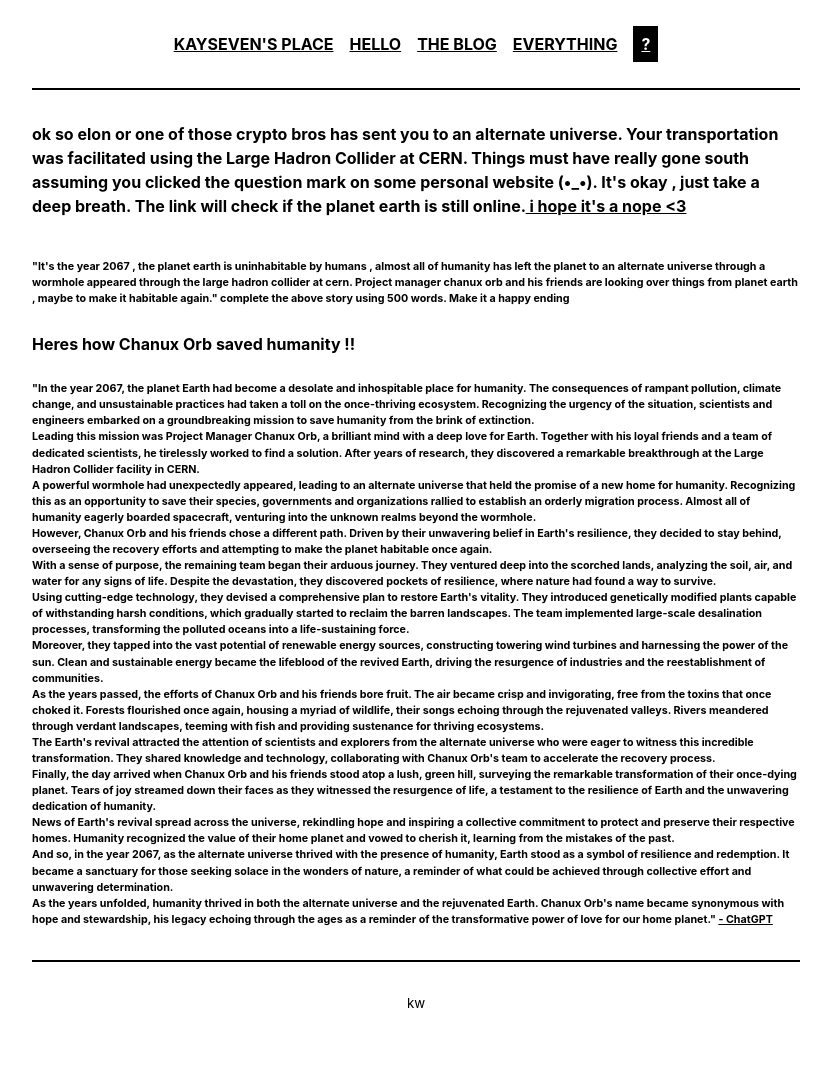
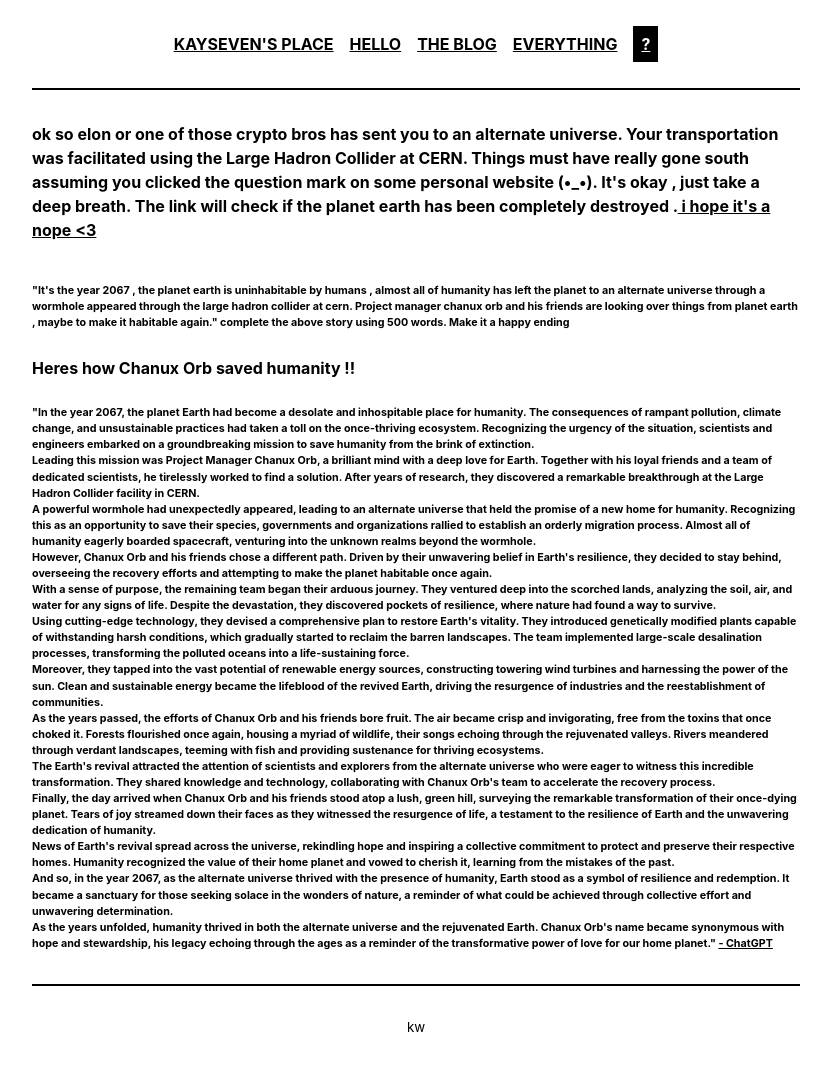
Before and after one commit to kushantha7/kushantha7.github.io, a Jekyll site: the page built from _pages/htlhcdtwy.md, in a window 1280 px wide. Shown: the whole page, without its empty margins (224-1055 px from the left). Built offline with Jekyll 4.4.1, drawn with Linux system fonts in a browser that asks for light colours; before the commit the page ends 1062 px from its top, so only the background shows below that.

Commit message:
Update htlhcdtwy.md

```diff
--- a/_pages/htlhcdtwy.md
+++ b/_pages/htlhcdtwy.md
@@ -6,7 +6,7 @@ title: htlhcdtwy
  <h4>
    ok so elon or one of those crypto bros has sent you to an alternate universe. Your transportation was facilitated using the Large Hadron Collider at CERN.
    Things must have really gone south assuming you clicked the question mark on some personal website (•_•). It's okay , just take a deep breath.
-   The link will check if the planet earth is still online.<a href="https://hasthelargehadroncolliderdestroyedtheworldyet.com/" > i hope it's a nope <3 </a><br>
+   The link will check if the planet earth has been completely destroyed .<a href="https://hasthelargehadroncolliderdestroyedtheworldyet.com/" > i hope it's a nope <3 </a><br>
 </h4>
 
 <h6>
```
